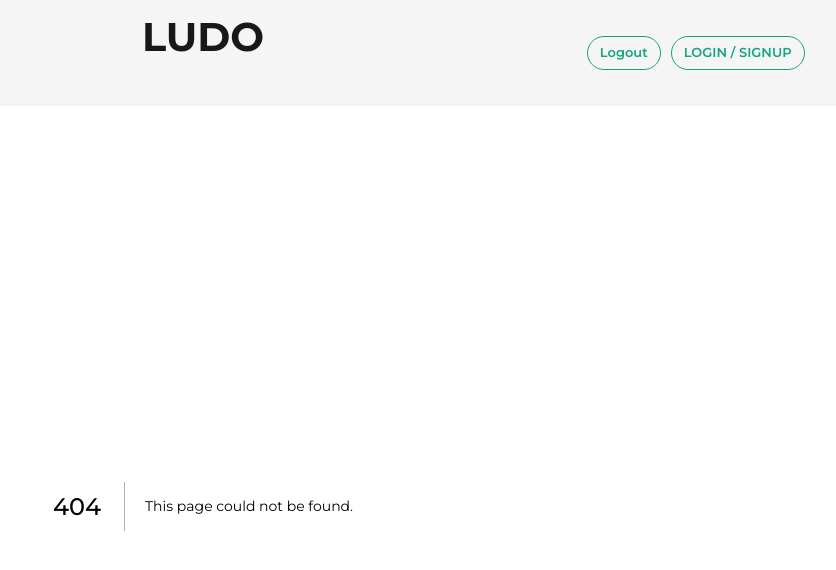
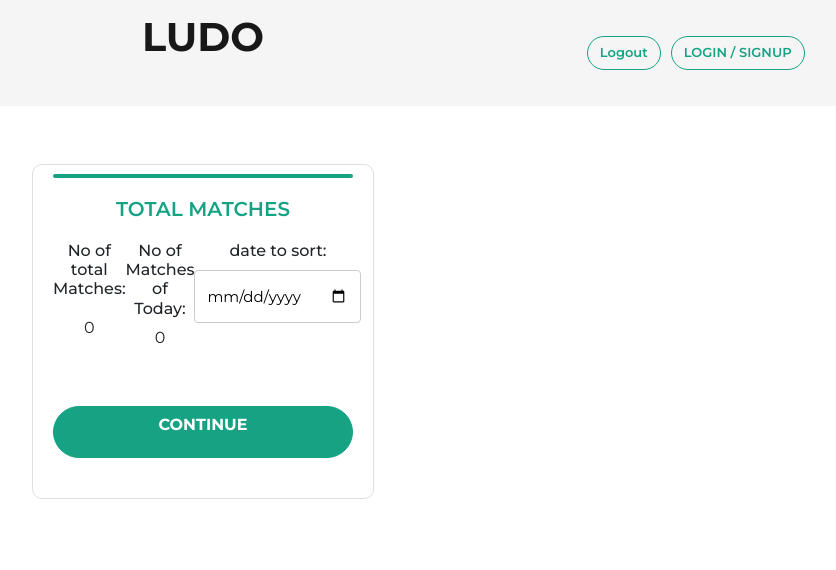
Before and after one commit to Singh-Paramvir/newLudoAdmin, a Next.js app: page /matchS in a window 1280 px wide. Before the commit this address had no page. Shown: the top 570 px of the page, without its empty margins (437-1273 px from the left). Built offline with nearby package versions, Linux system fonts and the light colour scheme; no server answers.

Commit message:
add match sort

```diff
--- /dev/null
+++ b/Component/MatchSort.js
@@ -0,0 +1,176 @@
+import axios from "axios";
+import React, { useRef, useState, useEffect } from "react";
+import { ToastContainer, toast } from "react-toastify";
+import { useRouter } from "next/router";
+
+const Login7 = () => {
+  const emailRef = useRef();
+  const router = useRouter();
+
+  const [totalUserCount, setTotalUserCount] = useState(0);
+  const [todayUserCount, setTodayUserCount] = useState(0);
+
+  useEffect(() => {
+    // Fetch the user counts data when the component mounts
+    fetchData();
+  }, []);
+
+  async function fetchData() {
+    try {
+      const bv = localStorage.getItem('buttonValue')
+      const data = {
+        SegId:bv
+      }
+      const token = localStorage.getItem("token");
+      const res = await axios.post("api/matchUser", { token,data });
+      const response = res.data;
+      console.log(response, "response data!!!!!!!");
+      console.log(response.data.data.totalUserCount,"total user from response");
+      setTotalUserCount(response.data.data.totalUserCount);
+      setTodayUserCount(response.data.data.todayUserCount);
+    } catch (err) {
+      console.log(err);
+    }
+  }
+
+  async function onSubmitHandler(event) {
+    event.preventDefault();
+    const bv = localStorage.getItem('buttonValue')
+    const date = emailRef.current.value;
+    const data = {
+      date,
+      SegId:bv
+    };
+
+    console.log(data, "data here");
+
+    login(data);
+  }
+
+  async function login(data) {
+    console.log(data, "from send");
+    try {
+      const token = localStorage.getItem("token");
+      const res = await axios.post("api/matchUser", { token, data });
+      const response = res.data;
+      console.log(response, "2 nd");
+
+       notify("Data Get Successfully");
+       console.log(response.data.data.totalUserCount,"total user from response");
+      setTotalUserCount(response.data.data.totalUserCount);
+      setTodayUserCount(response.data.data.todayUserCount);
+      // setTimeout(() => {
+      //   router.push("/dashboard"); // Navigate to the next page
+      // }, 1000);
+    } catch (err) {
+      notifyError("Please Check Email or Password");
+      console.log(err);
+    }
+  }
+
+  const notify = (msg) => {
+    toast.success(msg, {
+      position: "top-right",
+      autoClose: 6000,
+      hideProgressBar: false,
+      closeOnClick: true,
+      pauseOnHover: true,
+      draggable: true,
+      progress: undefined,
+    });
+  };
+
+  const notifyError = (msg) => {
+    toast.error(msg, {
+      position: "top-right",
+      autoClose: 6000,
+      hideProgressBar: false,
+      closeOnClick: true,
+      pauseOnHover: true,
+      draggable: true,
+      progress: undefined,
+    });
+  };
+
+  return (
+    <div>
+      <section className="profile-sec pb-0">
+        <div className="container">
+          <div className="row justify-content-center">
+            <ToastContainer
+              position="top-right"
+              autoClose={6000}
+              hideProgressBar={false}
+              newestOnTop={false}
+              closeOnClick
+              rtl={false}
+              pauseOnFocusLoss
+              draggable
+              pauseOnHover
+            />
+
+            <form className="input-sec">
+              <div className="line profile-line"></div>
+              <h3 className="heading-text pink-text mt-2">TOTAL MATCHES</h3>
+
+              <div className="name-sec" style={{ margin: '20px 0' }}>
+                {/* Separate row for "No of total User" */}
+                <div className="row">
+                  <div className="col">
+                    <h6 className="item-text">No of total Matches:</h6>
+                  </div>
+                  <div className="col">
+                    <p>{totalUserCount}</p>
+                  </div>
+                </div>
+
+                {/* Separate row for "No of User of Today" */}
+                <div className="row">
+                  <div className="col">
+                    <h6 className="item-text">No of Matches of Today:</h6>
+                  </div>
+                  <div className="col">
+                    <p>{todayUserCount}</p>
+                  </div>
+                </div>
+
+                {/* Separate row for "date to sort" */}
+                <div className="row">
+                  <div className="col">
+                    <h6 className="item-text">date to sort:</h6>
+                  </div>
+                  <div className="col">
+                    <input
+                      ref={emailRef}
+                      className="textinput"
+                      type="date"
+                      name="date"
+                      placeholder="select date"
+                      required
+                    />
+                  </div>
+                </div>
+              </div>
+
+              <a
+                href="funds-page.html"
+                className="btn btn-round btn-warning w-100 "
+                style={{ marginTop: "20px", marginBottom: "20px" }}
+                type="button"
+                onClick={onSubmitHandler}
+              >
+                CONTINUE
+              </a>
+            </form>
+          </div>
+        </div>
+      </section>
+
+      <script src="js/bootstrap.bundle.js"></script>
+    </div>
+  );
+
+
+};
+
+export default Login7;
--- a/Component/SegPer.js
+++ b/Component/SegPer.js
@@ -137,7 +137,7 @@ const MyRefferal = () => {
                     cursor: "pointer",
                   }}
                 >
-                  <h2>(Pennding)</h2>
+
                   <img src={Arrow.src} onClick={() => router.back()} />
                 </span>
 
--- /dev/null
+++ b/pages/api/matchUser.js
@@ -0,0 +1,29 @@
+import axios from "axios";
+// import http from 'http';
+export default async function handler(req, res) {
+  if (req.method === "POST") {
+    try {
+      // const {data} = req.body;
+      const {token}=req.body
+      const {data} = req.body;
+      // const agent = new http.Agent({
+      //   rejectUnauthorized: false,
+      // });
+      console.log(data,"data ");
+      var config = {
+        method: "post",
+        url: "http://airaicloud.com:6000/api/v1/admin/matchcount",
+        headers:{
+          'Authorization': `Bearer ${token}`,
+      },data,
+      };
+      await axios(config).then(function (response) {
+        //console.log(JSON.stringify(response.data));
+        res.status(200).json({ data: response.data});
+      });
+    } catch (err) {
+      console.log(err);
+      res.status(500).json({ Error: err });
+    }
+  }
+}
--- a/pages/api/myrefferals.js
+++ b/pages/api/myrefferals.js
@@ -1,25 +1,20 @@
 import axios from 'axios';
-// import http from 'http';
 
 export default async function handler(req, res) {
   if (req.method === 'POST') {
     try {
-      const { token} = req.body;
-      const {data} = req.body;
-      console.log(token, 'to be sent to the API!',data);
-
-      // const agent = new http.Agent({
-      //   rejectUnauthorized: false,
-      // });
+      const { token } = req.body;
+      const { data } = req.body;
+      console.log(token, 'to be sent to the API!', data);
 
       const config = {
+        timeout: 20000, // Set the timeout to 20 seconds
         method: 'post',
         url: 'http://airaicloud.com:6000/api/v1/admin/getalluser',
         headers: {
           Authorization: `Bearer ${token}`,
         },
         data,
-        // httpAgent: agent,
       };
 
       const response = await axios(config);
@@ -32,7 +27,7 @@ export default async function handler(req, res) {
       if (error.response) {
         res.status(error.response.status).json({ error: error.response.data });
       } else if (error.request) {
-        res.status(500).json({ error: 'No response received from the server' });
+        res.status(504).json({ error: 'Gateway Timeout: No response received from the server' });
       } else {
         res.status(500).json({ error: error.message });
       }
--- a/pages/api/totalUser.js
+++ b/pages/api/totalUser.js
@@ -12,7 +12,7 @@ export default async function handler(req, res) {
       console.log(data,"data ");
       var config = {
         method: "post",
-        url: "http://airaicloud.com:6000/api/v1/admin//usercount",
+        url: "http://airaicloud.com:6000/api/v1/admin/usercount",
         headers:{
           'Authorization': `Bearer ${token}`,
       },data,
--- /dev/null
+++ b/pages/matchS.js
@@ -0,0 +1,31 @@
+import React from 'react'
+import Login7 from '../Component/MatchSort'
+// import {getSession} from 'next-auth/react'
+
+const total1 = () => {
+  return (
+    <div>
+
+        <Login7/>
+    </div>
+  )
+}
+
+export default total1
+
+// export async function getServerSideProps(context) {
+//     const session = await getSession(context)
+//     if (session) {
+//       return {
+//         redirect: {
+//           destination: "/dashboard",
+//           permanent: false,
+//         }
+//       }
+//     }
+//     return {
+//       props:{
+//         session
+//       }
+//     }
+//   }
--- a/pages/segper.js
+++ b/pages/segper.js
@@ -1,6 +1,6 @@
 import React from 'react'
 // import UpdateProfile from '../Component/UpdateProfile'
-import SegPer from '../Component/segPer';
+import SegPer from '../Component/SegPer';
 
 const segper = () => {
   return (
--- a/styles/globals.css
+++ b/styles/globals.css
@@ -1836,6 +1836,19 @@ sup {
     background-size: cover;
 
 }
+.acc-sec1::before {
+    content: "";
+    display: flex;
+    justify-content: center;
+    height: 38.28px;
+    width: 38.28px;
+    background-image: url(\/matchSort.png);
+    position: absolute;
+    top: 25%;
+    float: left;
+    background-size: cover;
+
+}
 
 #first-item {
     margin-left: 20px !important;
```
Also changed, not shown: Component/Dashboard.js (+8 -0 lines), public/matchSort.png (added).
